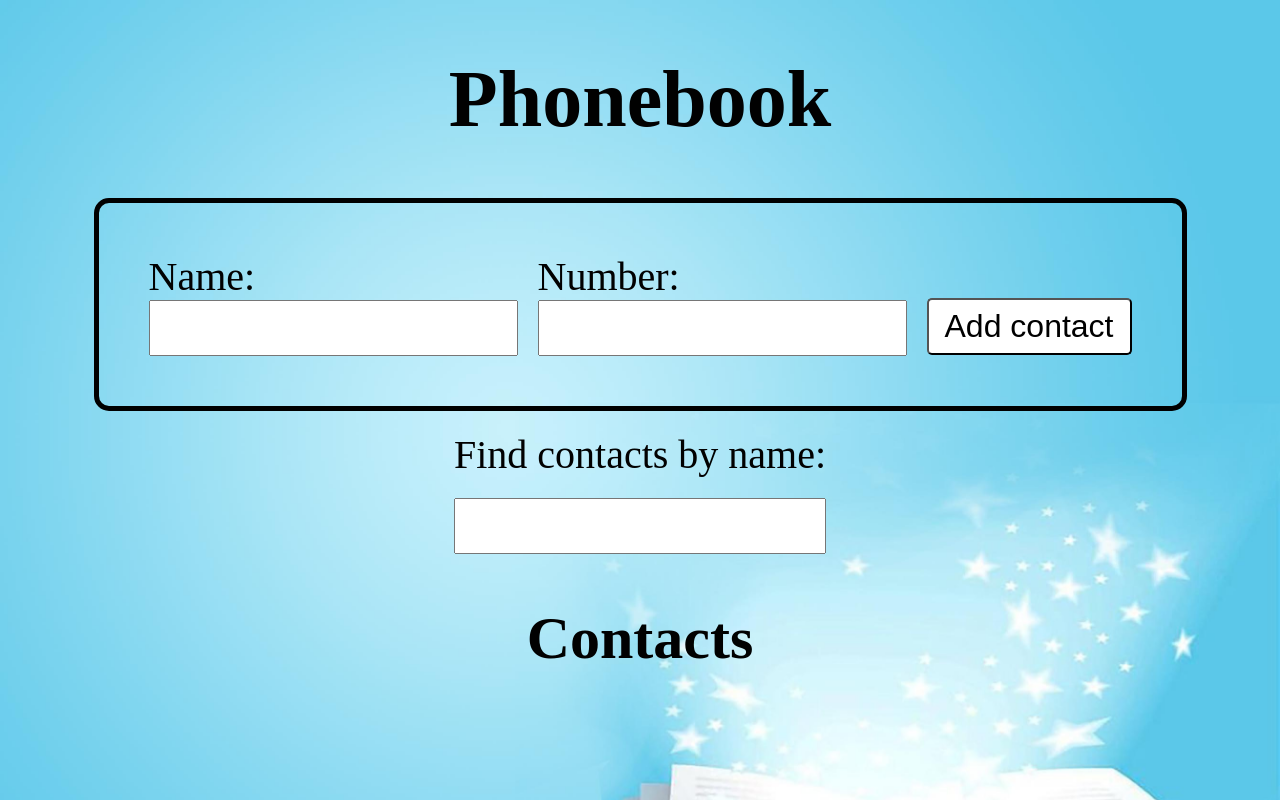
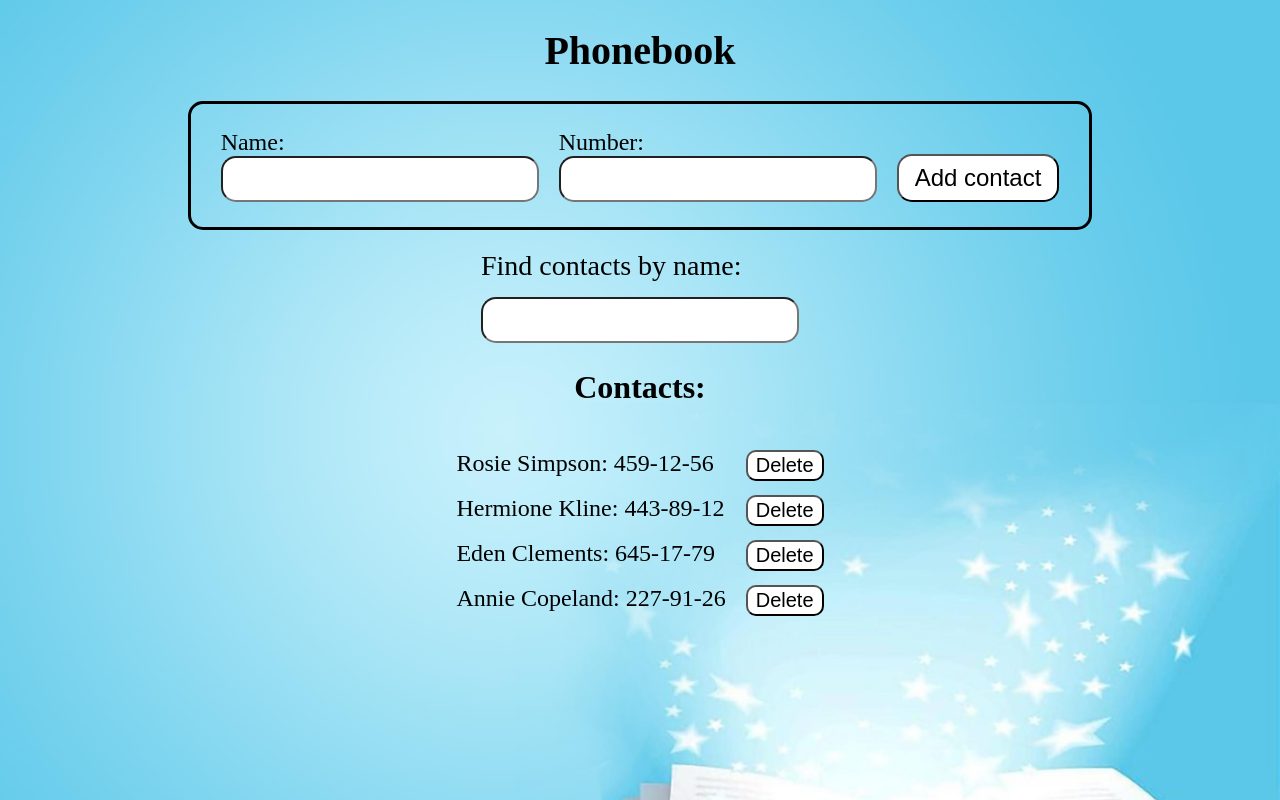
Before and after one commit to atevsl/goit-react-hw-02-phonebook, a React (Create React App) app: page / in a window 1280 px wide. Built offline with nearby package versions, Linux system fonts and the light colour scheme.

Commit message:
update style

```diff
--- a/src/components/ContactForm/ContactForm.Styled.jsx
+++ b/src/components/ContactForm/ContactForm.Styled.jsx
@@ -1,12 +1,13 @@
 import styled from 'styled-components';
 export const FormStyled = styled.form`
    {
-    border: 5px solid black;
+    font-size: 24px;
+    border: 3px solid black;
     border-radius: 15px;
-    padding: 50px;
+    padding: 25px 30px;
     display: flex;
     justify-content: center;
-    align-items: flex-start;
+    align-items: flex-end;
     gap: 20px;
   }
 `;
@@ -14,10 +15,9 @@ export const ButtonStyled = styled.button`
    {
     cursor: pointer;
     padding: 8px 16px;
-    margin-top: 45px;
     background-color: white;
-    border-radius: 5px;
-    font-size: 32px;
+    border-radius: 15px;
+    font-size: 24px;
     &:hover {
       background-color: black;
       color: white;
@@ -26,8 +26,10 @@ export const ButtonStyled = styled.button`
 `;
 export const InputStyled = styled.input`
    {
-    font-size: 28px;
-    height: 50px;
+    font-size: 24px;
+    height: 40px;
+    border-radius: 15px;
+    outline: none;
   }
 `;
 export const LabelStyled = styled.label`
@@ -38,3 +40,8 @@ export const LabelStyled = styled.label`
     alignitems: center;
   }
 `;
+export const Headers = styled.h1`
+   {
+    font-size: 40px;
+  }
+`;
--- a/src/components/ContactForm/ContactForm.jsx
+++ b/src/components/ContactForm/ContactForm.jsx
@@ -1,10 +1,12 @@
 import React from 'react';
 import shortid from 'shortid';
+import PropTypes from 'prop-types';
 import {
   FormStyled,
   ButtonStyled,
   InputStyled,
   LabelStyled,
+  Headers,
 } from './ContactForm.Styled';
 
 class ContactForm extends React.Component {
@@ -28,7 +30,7 @@ class ContactForm extends React.Component {
   render() {
     return (
       <>
-        <h1>Phonebook</h1>
+        <Headers>Phonebook</Headers>
         <FormStyled onSubmit={this.onSubmitHendler}>
           <LabelStyled htmlFor="name">
             <span>Name:</span>
--- a/src/components/ContactList/ContactList.jsx
+++ b/src/components/ContactList/ContactList.jsx
@@ -3,37 +3,31 @@ import {
   ListStyled,
   ListItemStyled,
   ContactTextStyled,
+  ContactListHeader,
+  ContactListBtn,
 } from './ContactList.styled';
-import { ButtonStyled } from '../ContactForm/ContactForm.Styled';
-const ContactItem = ({ contact: { id, name, number }, deleteItem }) => {
-  return (
-    <>
-      <ContactTextStyled>
-        {name}: {number}
-      </ContactTextStyled>
-      <ButtonStyled type="button" onClick={() => deleteItem(id)}>
-        Delete
-      </ButtonStyled>
-    </>
-  );
-};
 
 class ContactList extends React.Component {
   state = {};
   render() {
     return (
       <>
-        <h2>Contacts</h2>
+        <ContactListHeader>Contacts:</ContactListHeader>
 
         <ListStyled>
           {this.props.filter === ''
-            ? this.props.phoneBook.map((contact, idx) => {
+            ? this.props.phoneBook.map(contact => {
                 return (
-                  <ListItemStyled key={idx}>
-                    <ContactItem
-                      contact={contact}
-                      deleteItem={this.props.deleteItem}
-                    ></ContactItem>
+                  <ListItemStyled key={contact.id}>
+                    <ContactTextStyled>
+                      {contact.name}: {contact.number}
+                    </ContactTextStyled>
+                    <ContactListBtn
+                      type="button"
+                      onClick={() => this.props.deleteItem(contact.id)}
+                    >
+                      Delete
+                    </ContactListBtn>
                   </ListItemStyled>
                 );
               })
@@ -43,13 +37,18 @@ class ContactList extends React.Component {
                     .toLowerCase()
                     .includes(this.props.filter.toLowerCase())
                 )
-                .map((contact, idx) => {
+                .map(contact => {
                   return (
-                    <ListItemStyled key={idx}>
-                      <ContactItem
-                        contact={contact}
-                        deleteItem={this.props.deleteItem}
-                      ></ContactItem>
+                    <ListItemStyled key={contact.id}>
+                      <ContactTextStyled>
+                        {contact.name}: {contact.number}
+                      </ContactTextStyled>
+                      <ContactListBtn
+                        type="button"
+                        onClick={() => this.props.deleteItem(contact.id)}
+                      >
+                        Delete
+                      </ContactListBtn>
                     </ListItemStyled>
                   );
                 })}
--- a/src/components/ContactList/ContactList.styled.jsx
+++ b/src/components/ContactList/ContactList.styled.jsx
@@ -2,22 +2,47 @@ import styled from 'styled-components';
 export const ListStyled = styled.ul`
    {
     display: flex;
-    flex-wrap: wrap;
-    justify-content: space-around;
+    flex-direction: column;
+    justify-content: flex-start
+    height: 430px;
     overflow: auto;
     margin-top: 0;
+    padding: 10px;
   }
 `;
 
 export const ListItemStyled = styled.li`
    {
     display: flex;
-    align-items: baseline;
+    justify-content: space-between;
+    padding: 5px;
+    margin: 2px;
   }
 `;
 export const ContactTextStyled = styled.p`
    {
+    font-size: 24px;
     margin: 0;
     margin-right: 20px;
   }
 `;
+export const ContactListHeader = styled.h2`
+   {
+    font-size: 32px;
+  }
+`;
+export const ContactListBtn = styled.button`
+   {
+     {
+      cursor: pointer;
+      padding: 2px 8px;
+      background-color: white;
+      border-radius: 10px;
+      font-size: 20px;
+      &:hover {
+        background-color: black;
+        color: white;
+      }
+    }
+  }
+`;
--- a/src/components/Filter/Filter.styled.jsx
+++ b/src/components/Filter/Filter.styled.jsx
@@ -1,7 +1,8 @@
 import styled from 'styled-components';
 export const SpanStyled = styled.span`
    {
+    font-size: 28px;
     margin-top: 20px;
-    margin-bottom: 20px;
+    margin-bottom: 15px;
   }
 `;
--- a/src/index.css
+++ b/src/index.css
@@ -10,7 +10,7 @@ body {
 
   -webkit-font-smoothing: antialiased;
   -moz-osx-font-smoothing: grayscale;
-  background-image: url(./bg.jpg);
+  background-image: url(./components/img/bg.jpg);
   background-size: cover;
 }
 
--- a/src/styles/Filter.styled.jsx
+++ /dev/null
@@ -1 +0,0 @@
-import styled from 'styled-components';
```
Also changed, not shown: src/components/App/App.styled.jsx (deleted), src/components/img/bg.jpg (renamed from src/bg.jpg).
